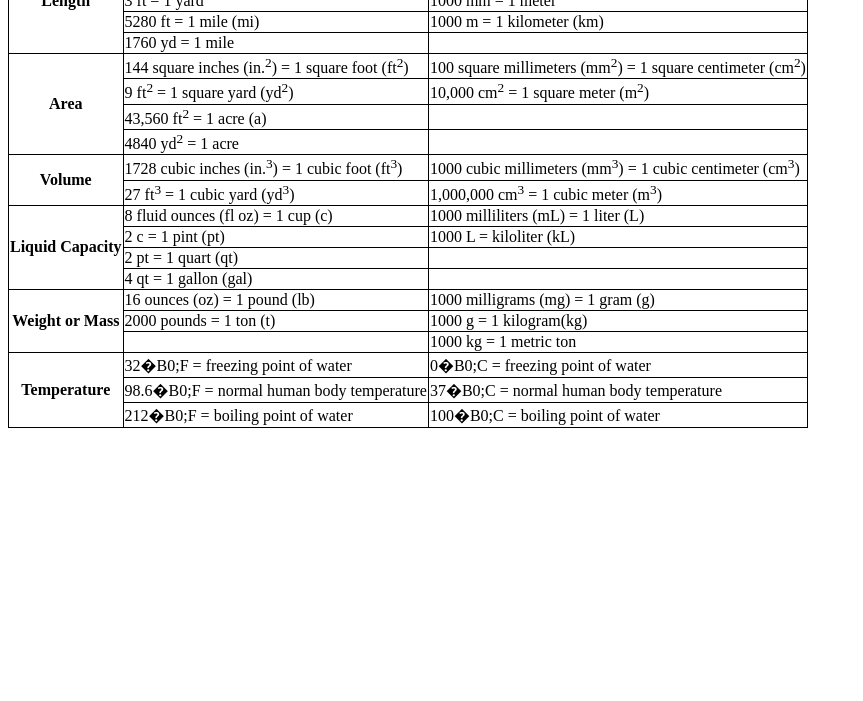
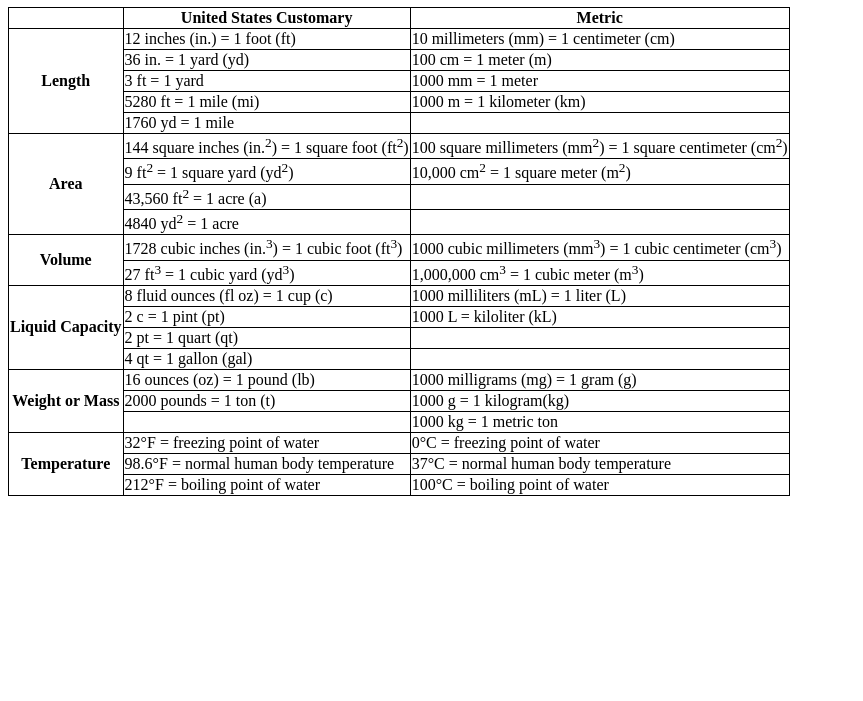
Before and after one commit to robusiness/geometry, a plain HTML site: page index/measures/measures.html in a window 1280 px wide. Shown: the part 99-800 px from the top of the page, without its empty margins (0-863 px from the left). Drawn offline with Linux system fonts and the light colour scheme.

Commit message:
Update measures.html

```diff
--- a/index/measures/measures.html
+++ b/index/measures/measures.html
@@ -5,6 +5,7 @@
   </head>
   <body>
     <a href="../reference.html">Home</a><br>
+    <h1>Measures</h1>
     <table>
       <thead>
         <tr>
@@ -91,16 +92,16 @@
       </tr>
       <tr>
         <th rowspan="3"><strong>Temperature</strong></th>
-        <td>32&#00B0;F = freezing point of water</td>
-        <td>0&#00B0;C = freezing point of water</td>
+        <td>32&#x00B0;F = freezing point of water</td>
+        <td>0&#x00B0;C = freezing point of water</td>
       </tr>
       <tr>
-        <td>98.6&#00B0;F = normal human body temperature</td>
-        <td>37&#00B0;C = normal human body temperature</td>
+        <td>98.6&#x00B0;F = normal human body temperature</td>
+        <td>37&#x00B0;C = normal human body temperature</td>
       </tr>
       <tr>
-        <td>212&#00B0;F = boiling point of water</td>
-        <td>100&#00B0;C = boiling point of water</td>
+        <td>212&#x00B0;F = boiling point of water</td>
+        <td>100&#x00B0;C = boiling point of water</td>
       </tr>
     </table>
   </body>
```
